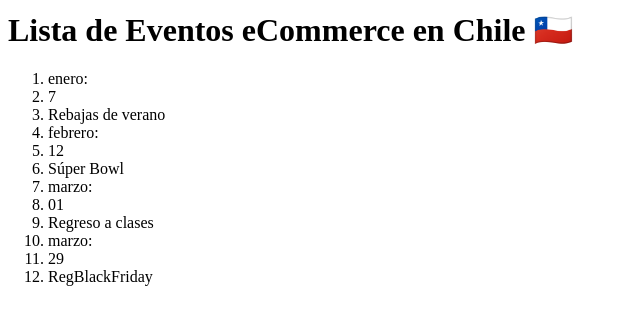
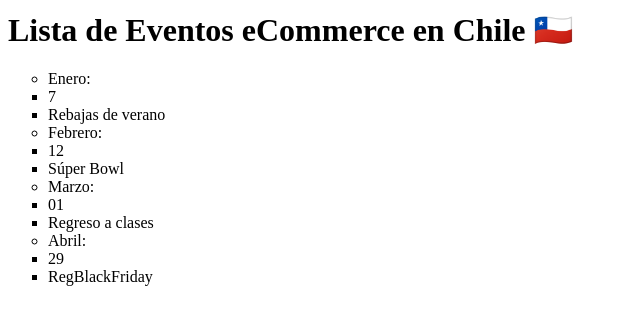
Before and after one commit to pablocevalenzuela/api_ecommerce_events_chl, a plain HTML site: page index.html in a window 1280 px wide. Shown: the part 291-616 px from the top of the page, 0-640 px from the left. Drawn offline with Linux system fonts and the light colour scheme.

Commit message:
fix(html): Loop JS for JSON data

```diff
--- a/calendario_ecommerce.json
+++ b/calendario_ecommerce.json
@@ -1,25 +1,25 @@
 {
     "events": [
         {
-            "mes": "enero",
+            "mes": "Enero",
             "date": "7",
             "day": "07",
             "event": "Rebajas de verano"
         },
         {
-            "mes": "febrero",
+            "mes": "Febrero",
             "date": "12",
             "day": "12",
             "event": "Súper Bowl"
         },
         {
-            "mes": "marzo",
+            "mes": "Marzo",
             "date": "01",
             "day": "01",
             "event": "Regreso a clases"
         },
         {
-            "mes": "marzo",
+            "mes": "Abril",
             "date": "29",
             "day": "29",
             "event": "RegBlackFriday"
--- a/index.html
+++ b/index.html
@@ -8,11 +8,11 @@
     <meta name="description"
         content="Gratis el Calendario eCommerce para Chile, incluye las mejores fechas para vender online">
     <script>
-            fetch('./calendario_ecommerce.json')
+        fetch('./calendario_ecommerce.json')
             .then((response) => response.json())
             .then((data) => createList(data));
 
-            function createList(data) {
+        function createList(data) {
             const mainUL = document.createElement('ol');
             for (let i = 0; i < data.events.length; i++) {
                 const monthLI = document.createElement('li');
@@ -25,12 +25,21 @@
                 const eventsUL = document.createElement('ul');
                 monthLI.appendChild(eventsUL);
                 mainUL.appendChild(monthLI);
-                mainUL.appendChild(dateLI);
-                mainUL.appendChild(eventLI);
+                monthLI.appendChild(dateLI);
+                monthLI.appendChild(eventLI);
             }
             document.body.appendChild(mainUL);
         }
     </script>
+    <style>
+        li {
+            list-style-type: circle;
+        }
+
+        li li {
+            list-style-type: square;
+        }
+    </style>
 </head>
 
 <body>
```
